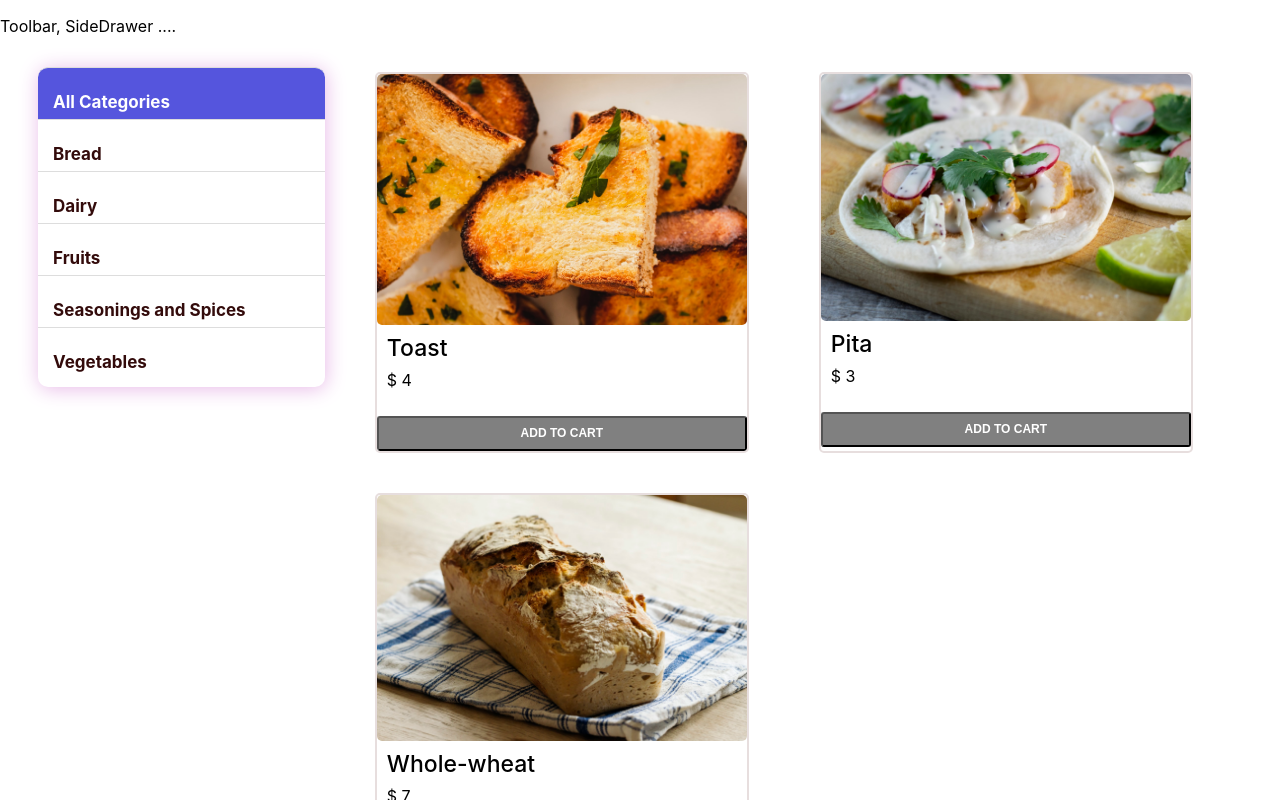
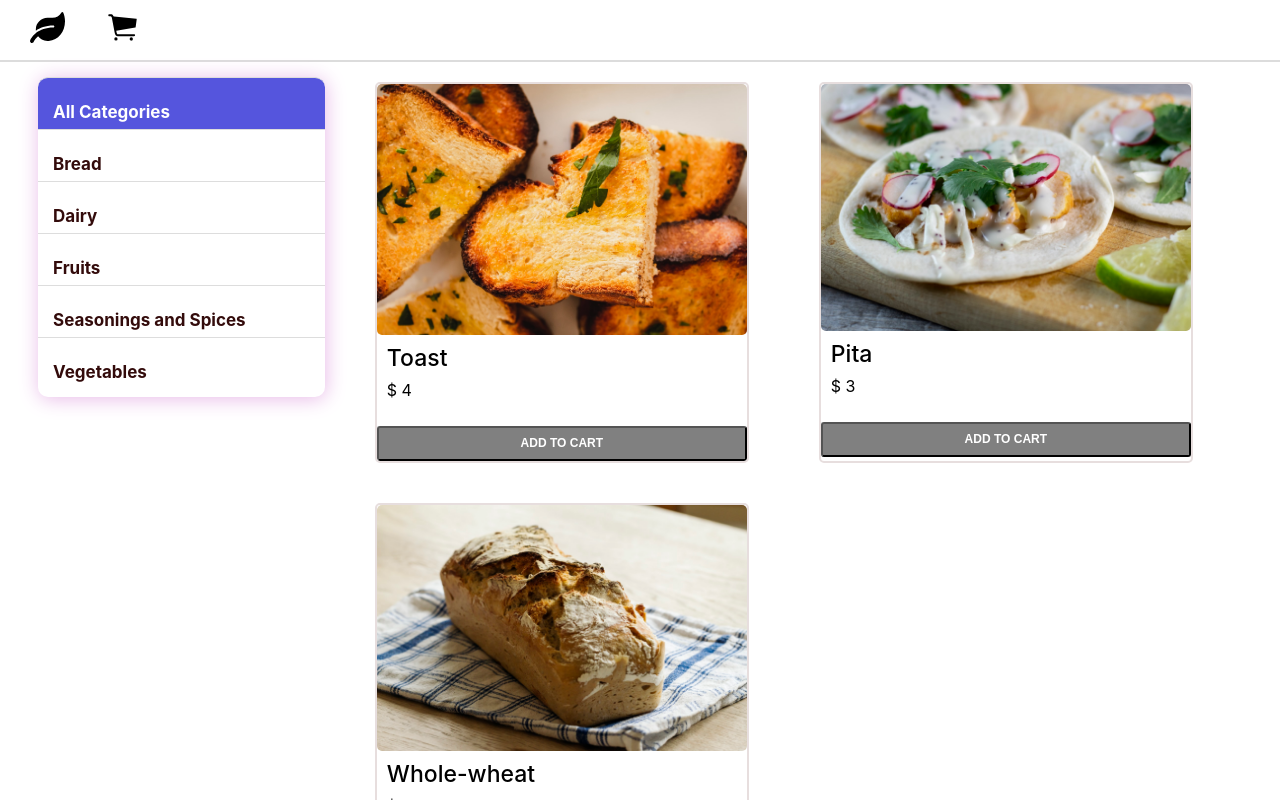
Before and after one commit to ahsanfarooq3423/ReactJS-Apps, a React (Create React App) app in the folder grocery-online/: page / in a window 1280 px wide. Shown: the top 800 px of the page. Built offline with nearby package versions, Linux system fonts and the light colour scheme.

Commit message:
Working on Layout

```diff
--- a/grocery-online/package.json
+++ b/grocery-online/package.json
@@ -6,6 +6,7 @@
     "prop-types": "^15.7.2",
     "react": "^16.10.2",
     "react-dom": "^16.10.2",
+    "react-icons": "^3.7.0",
     "react-scripts": "3.2.0"
   },
   "scripts": {
--- a/grocery-online/src/components/Grocery/GroceryItems/GroceryItem/Button/Addon.js
+++ b/grocery-online/src/components/Grocery/GroceryItems/GroceryItem/Button/Addon.js
@@ -4,11 +4,11 @@ import classes from './Button.module.css';
 const addon = (props) => {
 
     return ( <div className = {classes.button} >
-        <button className = {classes.small} onClick = {props.getItem}>+</button>
+        <button className = {classes.small} onClick = {props.getItem} >+</button>
 
             <p>{Math.ceil(props.totalItems)}</p>
 
-        <button className = {classes.small} onClick = {props.removeItem}>-</button>
+        <button className = {classes.small} onClick = {props.removeItem} >-</button>
         </div>)
 }
 
--- a/grocery-online/src/components/Grocery/GroceryItems/GroceryItem/GroceryItem.js
+++ b/grocery-online/src/components/Grocery/GroceryItems/GroceryItem/GroceryItem.js
@@ -8,16 +8,10 @@ const item = (props) => {
     let name = props.name;
     let caps_name = name[0].toUpperCase() + name.slice(1);
     let type = props.type;
-    let unitPrice = props.price;
-    //console.log('Unit Price is',unitPrice);
-    let cartItemName = props.cart.items[name];
-    let totalPrice;
-    try{
-        totalPrice = cartItemName.price;
-    }
-    catch{
-        totalPrice = unitPrice;
-    }
+    //let unitPrice = props.price;
+
+    //let cartItemName = props.cart.items[name];
+
 
     let totalUnits;
 
@@ -59,6 +53,7 @@ const item = (props) => {
                 getItem = {props.getItem}
                 totalItems = {props.totalItems}/> :
                  <Addon
+
                  removeItem = {props.removeItem}
                  getItem = {props.getItem}
                  totalItems = {totalUnits}/>
--- a/grocery-online/src/components/Layout/Layout.js
+++ b/grocery-online/src/components/Layout/Layout.js
@@ -1,11 +1,15 @@
 import React, {Component} from 'react';
 import Aux from '../../containers/hoc/Aux';
+import Toolbar from '../Navigation/Toolbar/Toolbar';
+
 
 class Layout extends Component {
+
+
     render(){
         return(
             <Aux>
-                <p>Toolbar, SideDrawer ....</p>
+                <Toolbar info = {this.props.children.type}/>
                 <main>
                     {this.props.children}
                 </main>
--- /dev/null
+++ b/grocery-online/src/components/Navigation/Toolbar/Toolbar.js
@@ -0,0 +1,30 @@
+import React from 'react';
+import classes from './Toolbar.module.css';
+import { FaLeaf } from 'react-icons/fa';
+import { IoIosCart } from "react-icons/io";
+
+
+const toolbar = ( props ) => {
+
+
+
+
+    return (
+        <header className = {classes.header}>
+
+
+        <div className = {classes.icons}>
+            <FaLeaf />
+        </div>
+
+        <div className = {classes.icons}>
+            <IoIosCart/>
+
+        </div>
+
+        </header>
+    )
+}
+
+
+export default toolbar;
--- /dev/null
+++ b/grocery-online/src/components/Navigation/Toolbar/Toolbar.module.css
@@ -0,0 +1,14 @@
+.header {
+    display: flex;
+    height: 60px;
+    border-bottom: 2px solid gainsboro;
+
+}
+
+.icons {
+    display: flex;
+    margin: 10px;
+    font-size: 35px;
+    float: left;
+    margin-left: 30px;
+}
--- a/grocery-online/src/containers/GroceryApp/GroceryApp.js
+++ b/grocery-online/src/containers/GroceryApp/GroceryApp.js
@@ -31,7 +31,8 @@ class GroceryApp extends Component {
             totalPrice : 0,
             totalItems : 0,
             items : {}
-        }
+        },
+        itemGet : false
 
     }
 
@@ -41,6 +42,8 @@ class GroceryApp extends Component {
         })
         return names;
     }
+
+
 
 
     getPageNameHandler = (category) => {
@@ -86,6 +89,8 @@ class GroceryApp extends Component {
 
     }
 
+
+
     clearCartHandler = () => {
         const emptyCart  = {
             totalPrice : 0,
@@ -112,20 +117,15 @@ class GroceryApp extends Component {
 
 
         }
-        if (cart.totalItems != 0){
+        if (cart.totalItems !== 0){
             cart.totalItems -= 1;
         }
         cart.totalPrice -= unitPrice;
         this.setState({cart : cart});
 
 
+    }
 
-
-
-
-
-
-    }
 
 
     render(){
@@ -135,6 +135,7 @@ class GroceryApp extends Component {
                 getPage = {this.getPageNameHandler}
                 currentPage = {this.state.currentPage}  />
             <GroceryItems
+
                 cart = {this.state.cart}
                 totalItems = {this.state.cart.totalItems}
                 data = {this.state.categories}
```
Also changed, not shown: 1 other file (tests, documents, lock files or other folders).
